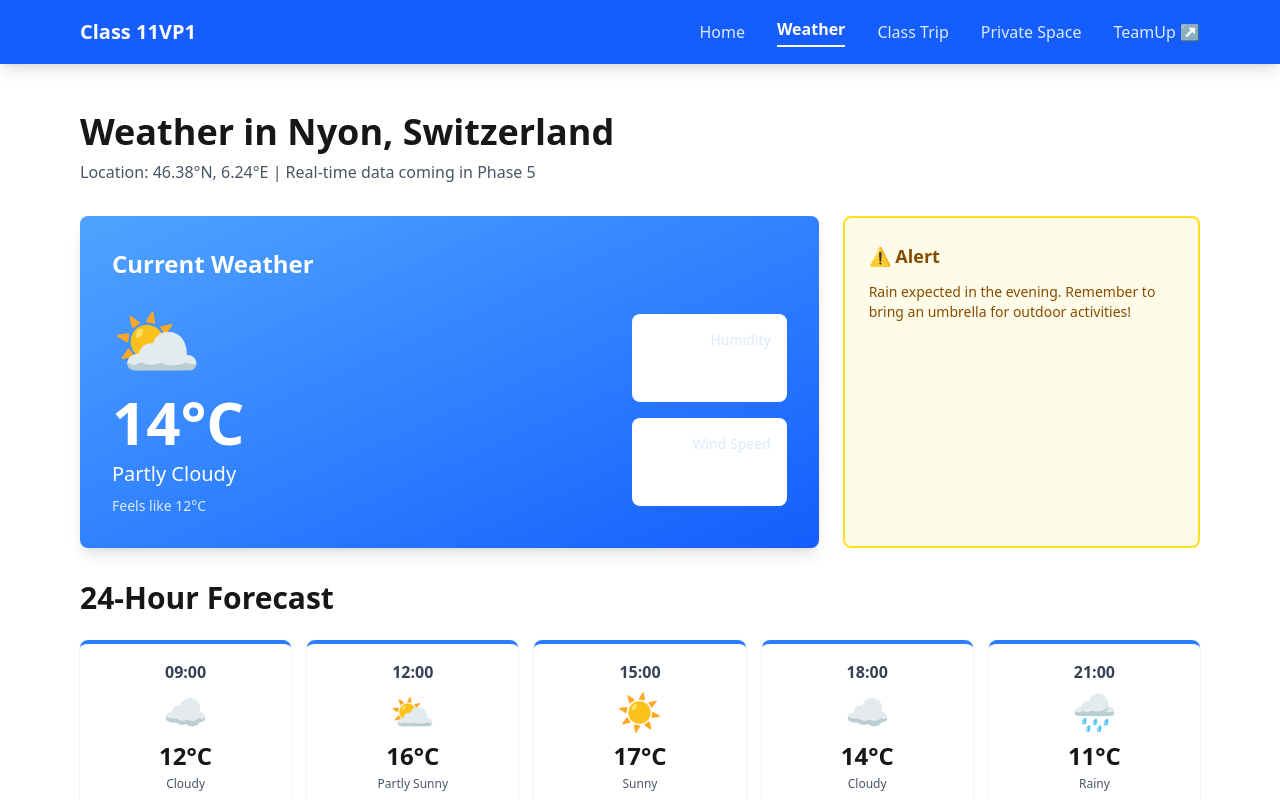
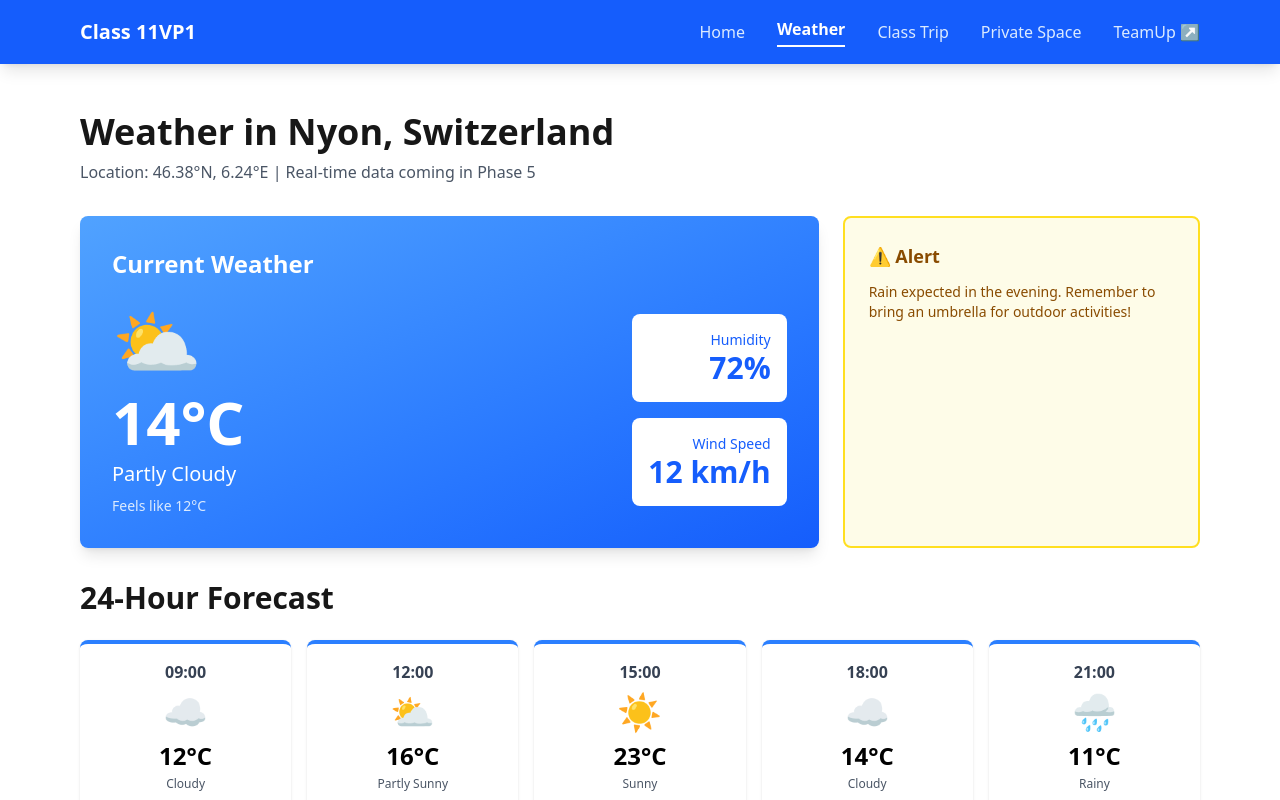
Before and after one commit to albertodicaprio/site11vp1-nextjs, a Next.js app: page /weather in a window 1280 px wide. Shown: the top 800 px of the page. Built offline with nearby package versions, Linux system fonts and the light colour scheme.

Commit message:
fix some colors

```diff
--- a/app/weather/page.tsx
+++ b/app/weather/page.tsx
@@ -10,12 +10,22 @@ export default function WeatherPage() {
     icon: '⛅',
   };
 
-  const forecast = [
+  const forecastDay = [
     { time: '09:00', temp: 12, condition: 'Cloudy', icon: '☁️' },
     { time: '12:00', temp: 16, condition: 'Partly Sunny', icon: '⛅' },
-    { time: '15:00', temp: 17, condition: 'Sunny', icon: '☀️' },
+    { time: '15:00', temp: 23, condition: 'Sunny', icon: '☀️' },
     { time: '18:00', temp: 14, condition: 'Cloudy', icon: '☁️' },
     { time: '21:00', temp: 11, condition: 'Rainy', icon: '🌧️' },
+  ];
+
+  const forecastWeek = [
+    { day: 'Monday', high: 18, low: 12, condition: 'Partly Cloudy', icon: '⛅' },
+    { day: 'Tuesday', high: 16, low: 11, condition: 'Rainy', icon: '🌧️' },
+    { day: 'Wednesday', high: 15, low: 10, condition: 'Cloudy', icon: '☁️' },
+    { day: 'Thursday', high: 19, low: 13, condition: 'Sunny', icon: '☀️' },
+    { day: 'Friday', high: 20, low: 14, condition: 'Sunny', icon: '☀️' },
+    { day: 'Saturday', high: 17, low: 12, condition: 'Partly Cloudy', icon: '⛅' },
+    { day: 'Sunday', high: 16, low: 11, condition: 'Rainy', icon: '🌧️' },
   ];
 
   return (
@@ -37,12 +47,12 @@ export default function WeatherPage() {
             </div>
             <div className="text-right">
               <div className="bg-white bg-opacity-20 rounded-lg p-4">
-                <p className="text-blue-100 text-sm">Humidity</p>
-                <p className="text-3xl font-bold">{currentWeather.humidity}%</p>
+                <p className="text-blue-600 text-sm">Humidity</p>
+                <p className="text-3xl font-bold text-blue-600">{currentWeather.humidity}%</p>
               </div>
               <div className="bg-white bg-opacity-20 rounded-lg p-4 mt-4">
-                <p className="text-blue-100 text-sm">Wind Speed</p>
-                <p className="text-3xl font-bold">{currentWeather.windSpeed} km/h</p>
+                <p className="text-blue-600 text-sm">Wind Speed</p>
+                <p className="text-3xl font-bold text-blue-600">{currentWeather.windSpeed} km/h</p>
               </div>
             </div>
           </div>
@@ -59,11 +69,11 @@ export default function WeatherPage() {
       <div className="mb-8">
         <h2 className="text-3xl font-bold mb-6">24-Hour Forecast</h2>
         <div className="grid grid-cols-2 md:grid-cols-5 gap-4">
-          {forecast.map((item, idx) => (
+          {forecastDay.map((item, idx) => (
             <div key={idx} className="bg-white p-4 rounded-lg shadow text-center border-t-4 border-blue-500">
               <p className="font-semibold text-gray-700 mb-2">{item.time}</p>
               <p className="text-4xl mb-2">{item.icon}</p>
-              <p className="text-2xl font-bold mb-1">{item.temp}°C</p>
+              <p className="text-2xl font-bold mb-1 text-black">{item.temp}°C</p>
               <p className="text-xs text-gray-600">{item.condition}</p>
             </div>
           ))}
@@ -85,15 +95,7 @@ export default function WeatherPage() {
               </tr>
             </thead>
             <tbody>
-              {[
-                { day: 'Monday', high: 18, low: 12, condition: 'Partly Cloudy', icon: '⛅' },
-                { day: 'Tuesday', high: 16, low: 11, condition: 'Rainy', icon: '🌧️' },
-                { day: 'Wednesday', high: 15, low: 10, condition: 'Cloudy', icon: '☁️' },
-                { day: 'Thursday', high: 19, low: 13, condition: 'Sunny', icon: '☀️' },
-                { day: 'Friday', high: 20, low: 14, condition: 'Sunny', icon: '☀️' },
-                { day: 'Saturday', high: 17, low: 12, condition: 'Partly Cloudy', icon: '⛅' },
-                { day: 'Sunday', high: 16, low: 11, condition: 'Rainy', icon: '🌧️' },
-              ].map((day, idx) => (
+              {forecastWeek.map((day, idx) => (
                 <tr key={idx} className={`border-t ${idx % 2 === 0 ? 'bg-gray-50' : 'bg-white'}`}>
                   <td className="px-4 py-3 font-medium text-gray-800">{day.day}</td>
                   <td className="px-4 py-3 text-center text-2xl">{day.icon}</td>
```
